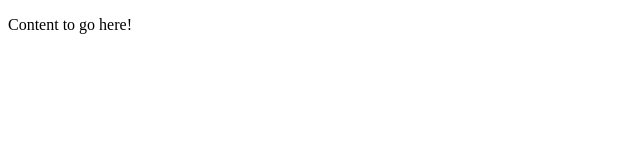
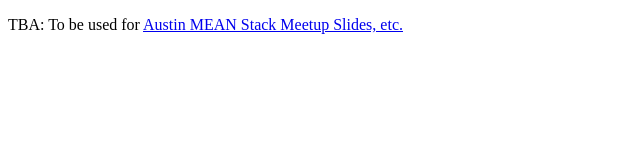
Before and after one commit to AusMUG/ausmug.github.io, a plain HTML site: page index.html in a window 1280 px wide. Shown: the whole page, without its empty margins (0-640 px from the left). Drawn offline with Linux system fonts and the light colour scheme.

Commit message:
added link to meetup page.

```diff
--- a/index.html
+++ b/index.html
@@ -5,6 +5,7 @@
   <title>AusMUG Meetups</title>
 </head>
 <body>
-  <p>Content to go here!</p>
+  <p>TBA: To be used for <a href="http://www.meetup.com/Austin-MEAN-Stack-Development/">
+    Austin MEAN Stack Meetup Slides, etc.</a></p>
 </body>
 </html>
```
